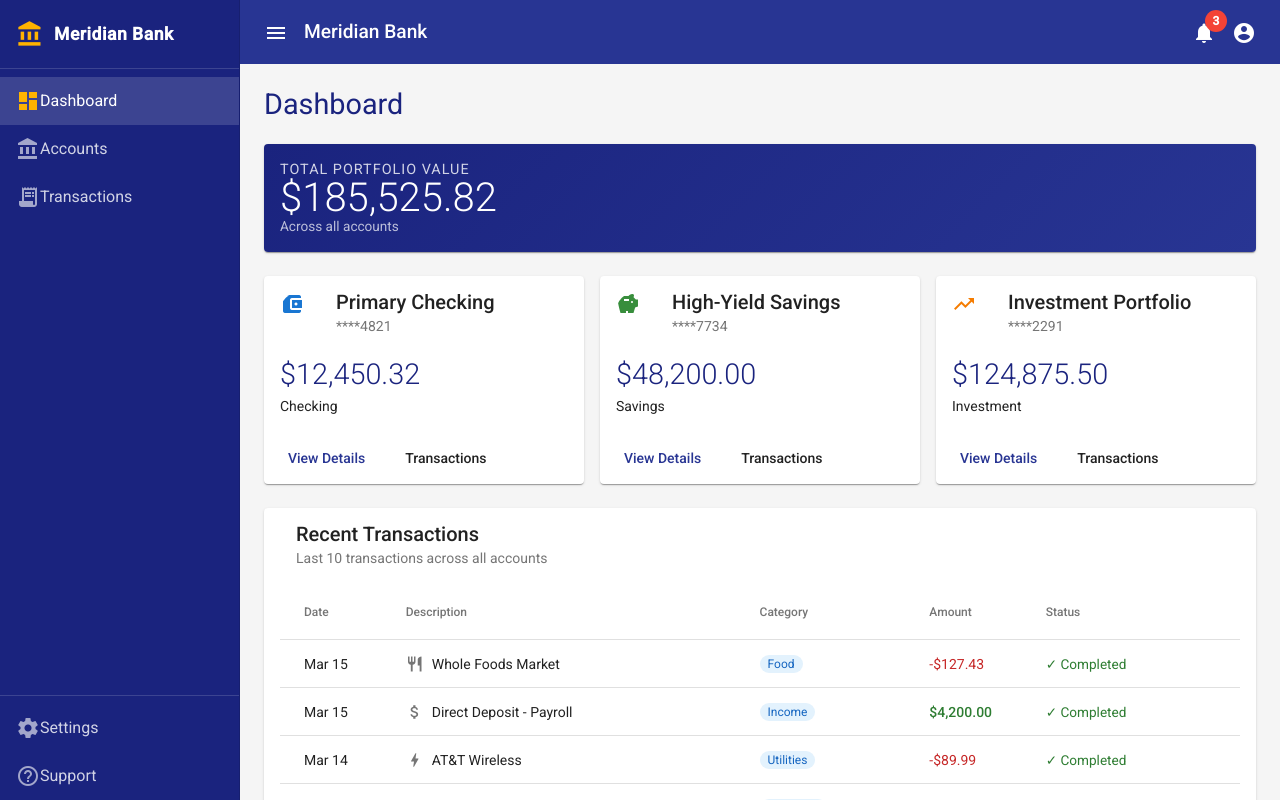
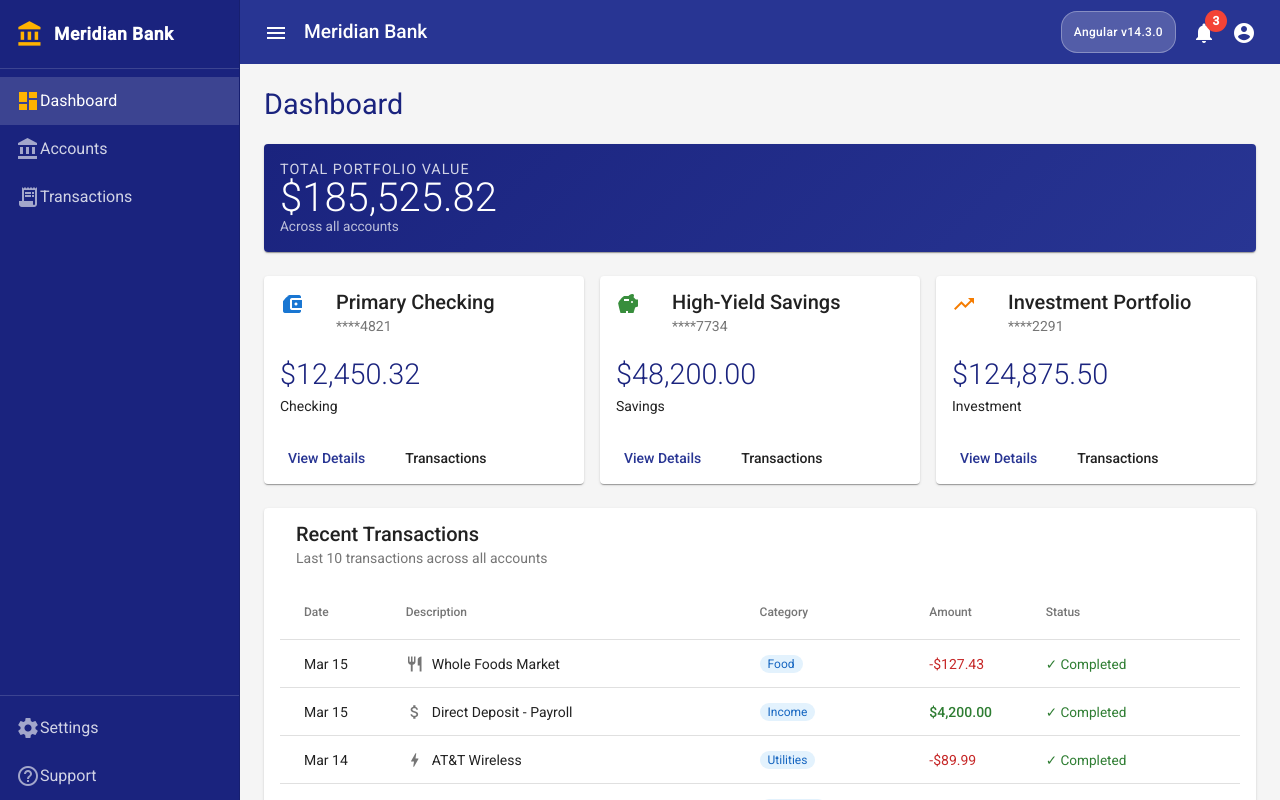
Before and after one commit to shahmir-m/meridian-bank-angular14, an Angular app: page /dashboard in a window 1280 px wide. Built offline with nearby package versions, Linux system fonts and the light colour scheme.

Commit message:
feat: add Angular version badge to toolbar
Co-Authored-By: shahmir.masood <shahmirnation@gmail.com>

```diff
--- a/src/app/app.component.html
+++ b/src/app/app.component.html
@@ -9,6 +9,7 @@
       </button>
       <span class="toolbar-title">Meridian Bank</span>
       <span class="spacer"></span>
+      <span class="angular-version-badge">Angular v{{ angularVersion }}</span>
       <button mat-icon-button>
         <mat-icon [matBadge]="'3'" matBadgeColor="warn">notifications</mat-icon>
       </button>
--- a/src/app/app.component.scss
+++ b/src/app/app.component.scss
@@ -24,6 +24,18 @@
   flex: 1 1 auto;
 }
 
+.angular-version-badge {
+  background: rgba(255, 255, 255, 0.2);
+  color: white;
+  font-size: 0.75rem;
+  font-weight: 500;
+  padding: 4px 12px;
+  border-radius: 16px;
+  margin-right: 8px;
+  letter-spacing: 0.3px;
+  border: 1px solid rgba(255, 255, 255, 0.3);
+}
+
 .content {
   padding: 24px;
   background: #f5f5f5;
--- a/src/app/app.component.ts
+++ b/src/app/app.component.ts
@@ -1,4 +1,4 @@
-import { Component } from '@angular/core';
+import { Component, VERSION } from '@angular/core';
 
 @Component({
   selector: 'app-root',
@@ -8,4 +8,5 @@ import { Component } from '@angular/core';
 export class AppComponent {
   title = 'Meridian Bank';
   sidenavOpened = true;
+  angularVersion = VERSION.full;
 }
```
